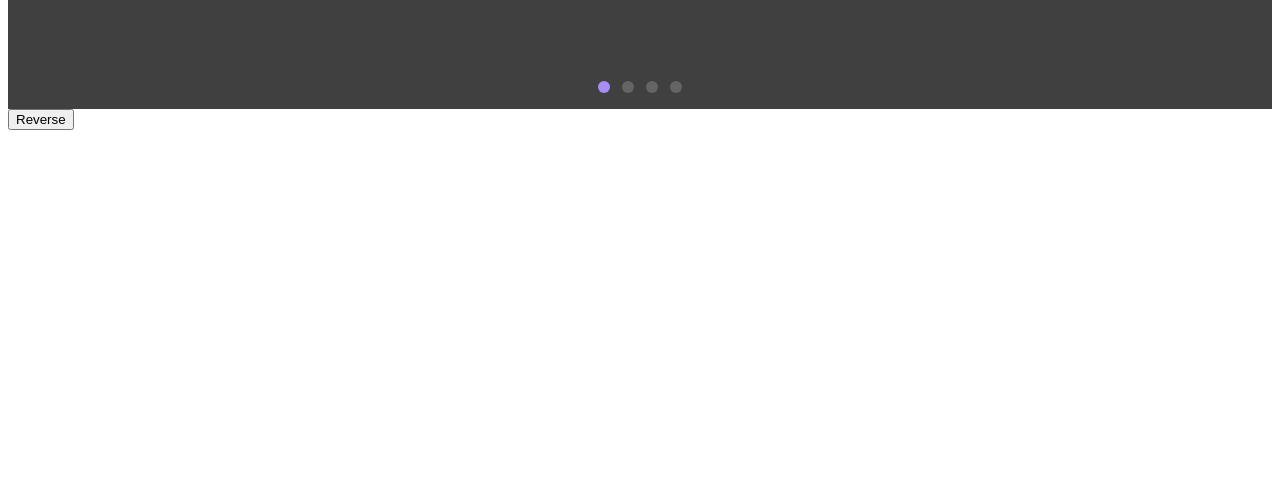
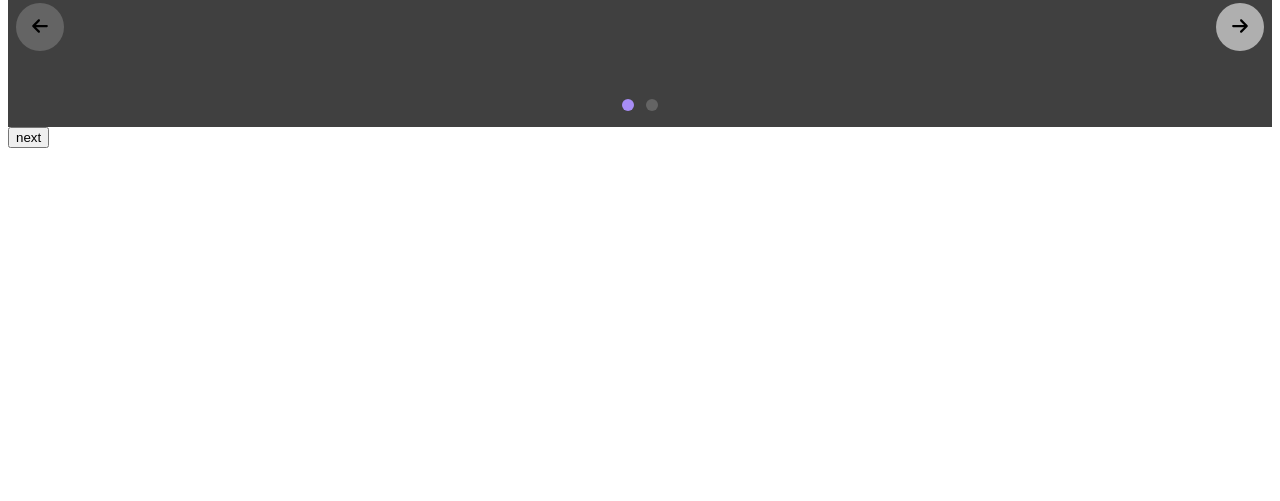
Before and after one commit to dolanske/slider, a plain HTML site: page index.html in a window 1280 px wide. Shown: the part 299-800 px from the top of the page. Drawn offline with Linux system fonts and the light colour scheme.

Commit message:
Add all available options to buzzcut

```diff
--- a/index.html
+++ b/index.html
@@ -11,7 +11,7 @@
 
     <style>
       body {
-        height: 50vh;
+        height: 25vh;
       }
 
       .slide {
@@ -24,24 +24,37 @@
     </style>
   </head>
   <body>
-    <div id="slider">
+    <!-- <div id="slider">
       <div><h2>Slide 1</h2></div>
       <div><h2>Slide 2</h2></div>
       <div><h2>Slide 3</h2></div>
       <div><h2>Slide 4</h2></div>
+    </div> -->
+
+    <div slider="foo">
+      <div><h1>foo 1</h1></div>
+      <div><h1>foo 2</h1></div>
+      <div><h1>foo 3</h1></div>
+    </div>
+    <hr />
+
+    <div slider="bar">
+      <div><h1>bar 1</h1></div>
+      <div><h1>bar 2</h1></div>
     </div>
 
-    <button id="action">Reverse</button>
+    <button id="action">next</button>
   </body>
 
   <script type="module">
-    import Slider from "./index.js"
+    import { register, next } from "./index.js"
 
-    const slider = new Slider("#slider")
+    register()
 
     const action = document.querySelector("#action")
     action.addEventListener("click", () => {
-      slider.reverse()
+      // next("bar")
+      next()
     })
   </script>
 </html>
--- a/src/buzzcut.js
+++ b/src/buzzcut.js
@@ -1,4 +1,4 @@
-import Slider, { DEFAULTS } from "./slider.js"
+import Slider, { DEFAULTS, isEmpty } from "./slider.js"
 
 const _registry = {}
 let didWarn = false
@@ -27,43 +27,85 @@ export function register() {
   // Should be called when dom loads
   document.addEventListener("DOMContentLoaded", () => {
     const elements = document.querySelectorAll("[slider]")
+    const getAttrVal = (el, name, def = null) => {
+      return el.attributes.getNamedItem(name)?.value ?? def
+    }
 
-    elements.forEach((element) => {
-      const id = element.attributes.getNamedItem("slider")?.value
+    elements.forEach((el) => {
+      const id = el.attributes.getNamedItem("slider")?.value
 
-      const width = Number(
-        element.attributes.getNamedItem("slider-width")?.value ?? DEFAULTS.width
-      )
-      const height = Number(
-        element.attributes.getNamedItem("slider-height")?.value ??
-          DEFAULTS.height
-      )
-      const gap = Number(
-        element.attributes.getNamedItem("slider-gap")?.value ?? DEFAULTS.gap
-      )
-      const active =
-        element.attributes.getNamedItem("slider-slide")?.value ??
-        DEFAULTS.active
-      const dots =
-        element.attributes.getNamedItem("slider-dots")?.value ?? DEFAULTS.dots
-      const buttons =
-        element.attributes.getNamedItem("slider-buttons")?.value ??
-        DEFAULTS.buttons
+      const enabled = getAttrVal(el, "slider-enabled", DEFAULTS.enabled)
+      const width = Number(getAttrVal(el, "slider-width", DEFAULTS.width))
+      const height = Number(getAttrVal(el, "slider-height", DEFAULTS.height))
+      const gap = Number(getAttrVal(el, "slider-gap", DEFAULTS.gap))
+      const active = getAttrVal(el, "slider-active", DEFAULTS.active)
+      const dots = getAttrVal(el, "slider-dots", DEFAULTS.dots)
+      const buttons = getAttrVal(el, "slider-buttons", DEFAULTS.buttons)
+      const transition = {
+        time: getAttrVal(
+          el,
+          "slider-transition-time",
+          DEFAULTS.transition.time
+        ),
+        mode: getAttrVal(el, "slider-transition-mode", DEFAULTS.transition.mode)
+      }
+      const vertical = getAttrVal(el, "slider-vertical", DEFAULTS.vertical)
+      const arrows = getAttrVal(el, "slider-arrows", DEFAULTS.arrows)
+      const style = {
+        root: getAttrVal(el, "slider-style-root", DEFAULTS.style.root),
+        buttons: getAttrVal(el, "slider-style-buttons", DEFAULTS.style.buttons),
+        dots: getAttrVal(el, "slider-style-dots", DEFAULTS.style.dots)
+      }
+      const cls = {
+        slider: getAttrVal(el, "slider-class-slider", DEFAULTS.class.slider),
+        slide: getAttrVal(el, "slider-class-slide", DEFAULTS.class.slide),
+        dots: getAttrVal(el, "slider-class-dots", DEFAULTS.class.dots),
+        dot: getAttrVal(el, "slider-class-dot", DEFAULTS.class.dot),
+        buttons: getAttrVal(el, "slider-class-buttons", DEFAULTS.class.buttons),
+        buttonLeft: getAttrVal(
+          el,
+          "slider-class-button-left",
+          DEFAULTS.class.buttonLeft
+        ),
+        buttonRight: getAttrVal(
+          el,
+          "slider-class-button-right",
+          DEFAULTS.class.buttonRight
+        )
+      }
+      const mountTo = getAttrVal(el, "slider-mount-to")
+
+      if (
+        el.attributes.getNamedItem("slider-custom-dots")?.value ||
+        el.attributes.getNamedItem("slider-custom-buttons")?.value
+      ) {
+        console.warn(
+          "When using Buzzcut API, you can not use the <custom> options"
+        )
+      }
 
       const slider = new Slider(
-        id ?? Symbol(),
+        el,
         {
+          enabled,
           width,
           height,
           gap,
           active,
           dots,
-          buttons
+          buttons,
+          transition,
+          vertical,
+          arrows,
+          style,
+          cls
         },
-        element
+        mountTo
       )
 
-      Reflect.set(_registry, id, slider)
+      const identifier = isEmpty(id) ? Symbol.for(Date.now().toString()) : id
+
+      Reflect.set(_registry, identifier, slider)
     })
   })
 }
--- a/src/slider.js
+++ b/src/slider.js
@@ -132,6 +132,7 @@ function setStyle(el, property, value, unit) {
 
 const minDiff = (a, b, v) => Math.abs(a - b) > v && Math.abs(b - a) > v
 const isNil = (v) => v === undefined || v === null
+export const isEmpty = (v) => v.length === 0 || isNil(v)
 const isFunc = (v) => Object.prototype.toString.call(v) == "[object Function]"
 const isEl = (v) =>
   typeof HTMLElement === "object"
@@ -204,7 +205,7 @@ export const DEFAULTS = {
 class Slider {
   /**
    *
-   * @param {String} id Query selector for slider elements
+   * @param {String | Element} id Query selector for slider elements
    * @param {Object} options Slider options (see documentation)
    * @param {string | Element} mountTo Optional element to mount the slider to
    */
@@ -222,8 +223,6 @@ class Slider {
     this.on = Object.assign(this.on, options?.on ?? {})
     this.ready = false
     this.id = id
-    this.root = null
-    this.mountTo = document.querySelector(mountTo)
     this.wrap = null
     this.slides = null
     this.dots = null
@@ -236,13 +235,19 @@ class Slider {
     this.left = document.createElement("button")
     this.right = document.createElement("button")
 
+    this.mountTo =
+      typeof this.mountTo === "string"
+        ? document.querySelector(this.mountTo)
+        : this.mountTo
+
     this._init()
   }
 
   /*----------  Private API  ----------*/
 
   _init() {
-    this.root = this.root || document.querySelector(this.id)
+    this.root =
+      typeof this.id === "string" ? document.querySelector(this.id) : this.id
 
     if (!this.root) {
       throw new Error(
@@ -319,6 +324,12 @@ class Slider {
     // The reason for that is, if we show 2 divs per slide, then suddenly we'll
     // have to divide the number of active slides / dots etc. by the amount
     // of "slides" per slide
+
+    // REVIEW
+    // Could sub-dividing slides into wrapper "slides" simplify the implementatiion?
+    // No extra coding apart from creating those sub-slides would be required
+
+    // Essentially wrap-slide would have similar flex settings with the same gap as the config
     if (this.config.slides > 1) {
       // TODO: if more than 1 slide is showing, must calculate slide width based on that
     } else {
```
Also changed, not shown: TODO.md (+3 -1 lines).
